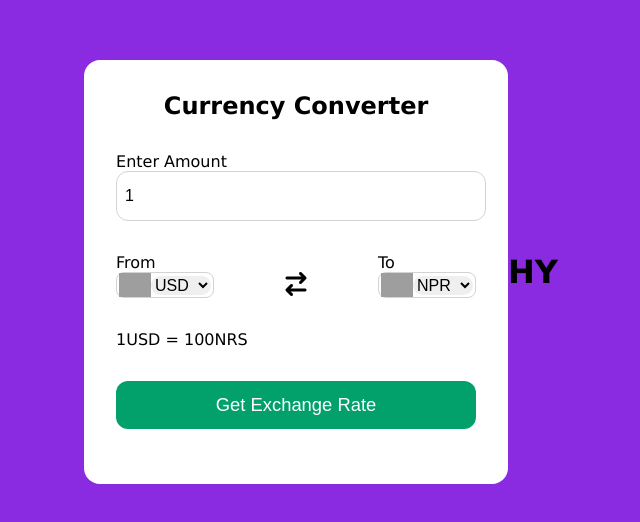
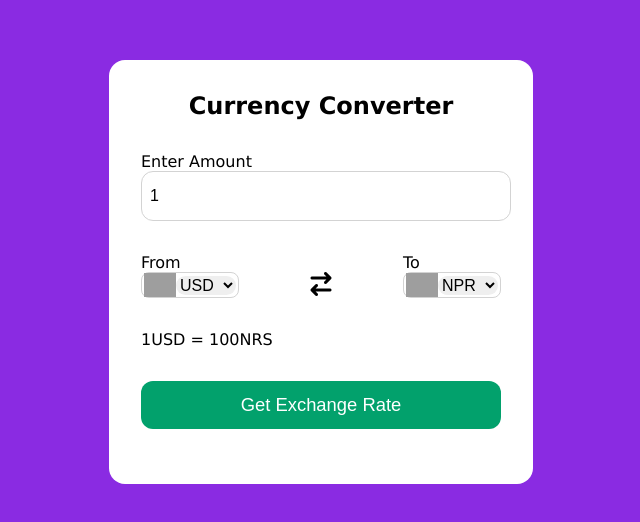
Before and after one commit to Bipin-45/currency-converter, a plain HTML site: page Currency Converter/index.html in a window 1280 px wide. Shown: the part 128-650 px from the top of the page, without its empty margins (319-959 px from the left). Drawn offline with Linux system fonts and the light colour scheme; no server answers; grey boxes are pictures that could not be loaded.

Commit message:
removed the h1

```diff
--- a/Currency Converter/index.html
+++ b/Currency Converter/index.html
@@ -47,9 +47,6 @@
     </div>
     <script src="codes.js"></script>
     <script src="app.js"></script>
-    <h1>
-        HY
-    </h1>
 </body>
 
 </html>
```
